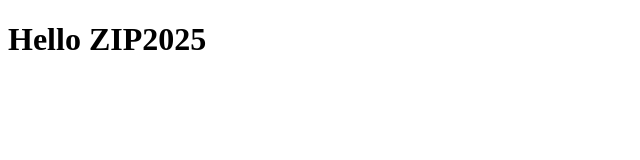
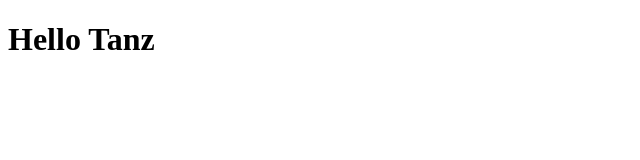
Before and after one commit to tanzadium/hello-zip2025, a plain HTML site: page index.html in a window 1280 px wide. Shown: the whole page, without its empty margins (0-640 px from the left). Drawn offline with Linux system fonts and the light colour scheme.

Commit message:
Exercise 1

```diff
--- a/index.html
+++ b/index.html
@@ -6,6 +6,6 @@
     <title>Document</title>
 </head>
 <body>
-    <h1>Hello ZIP2025</h1>
+    <h1>Hello Tanz</h1>
 </body>
 </html>
```
